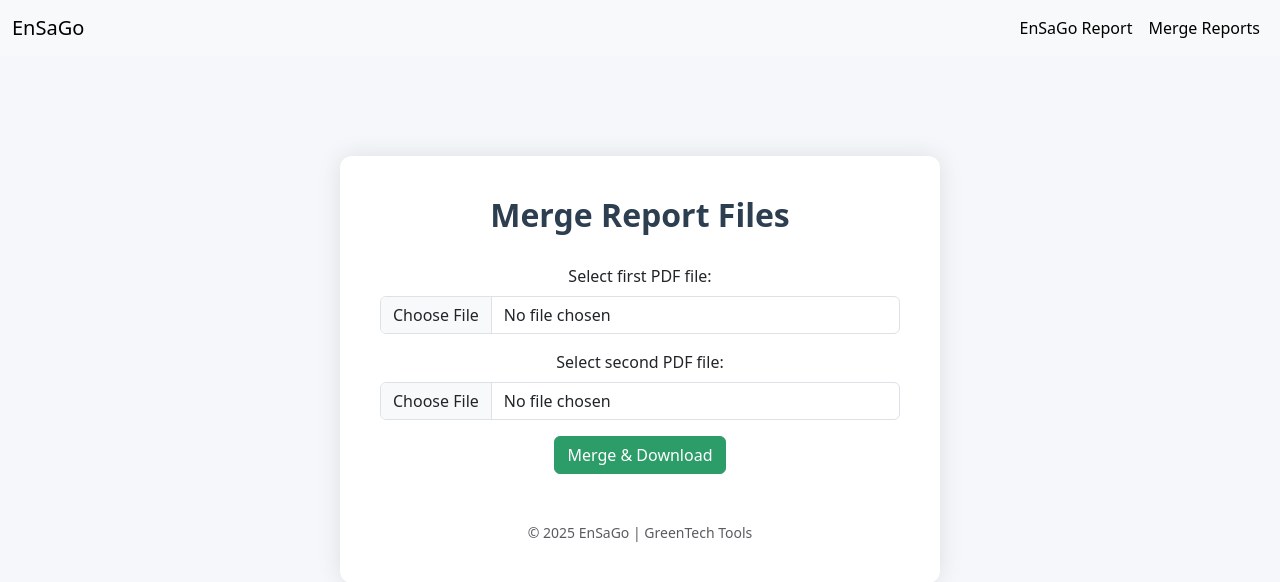
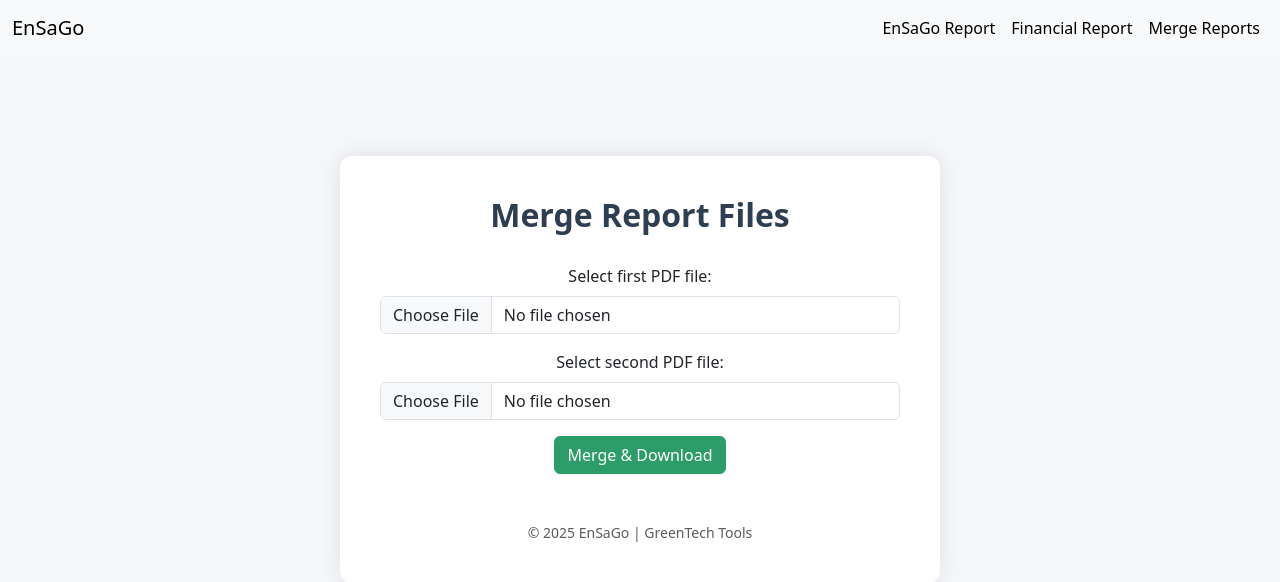
Before and after one commit to OKihichak/pdf_editor, a Flask app: page /merge in a window 1280 px wide. Shown: the top 582 px of the page. Run offline with Flask 3, Linux system fonts and the light colour scheme.

Commit message:
Update merge.html

```diff
--- a/templates/merge.html
+++ b/templates/merge.html
@@ -46,9 +46,16 @@
           <li class="nav-item">
             <a class="nav-link active" href="/">EnSaGo Report</a>
           </li>
+
+          <li class="nav-item">
+            <a class="nav-link active" href="/financial">Financial Report</a> <!-- 🔹 NEW ITEM -->
+          </li>
+
             <li class="nav-item">
             <a class="nav-link active" href="/merge">Merge Reports</a>
           </li>
+
+
 
         </ul>
       </div>
```
